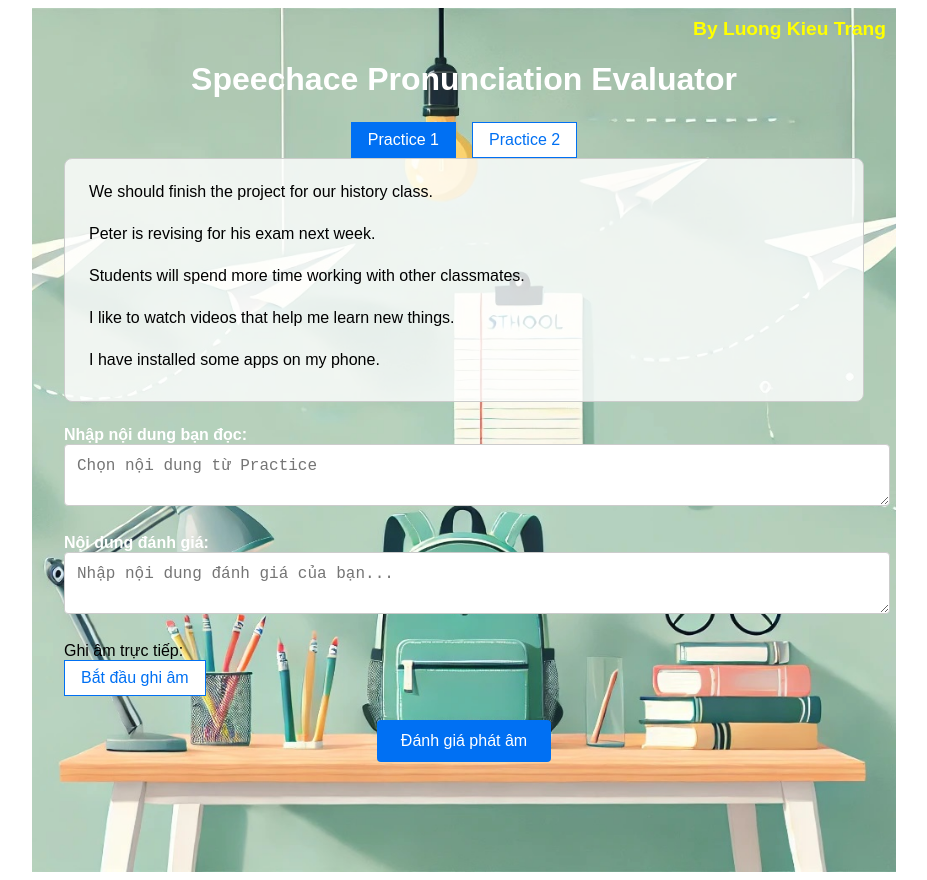
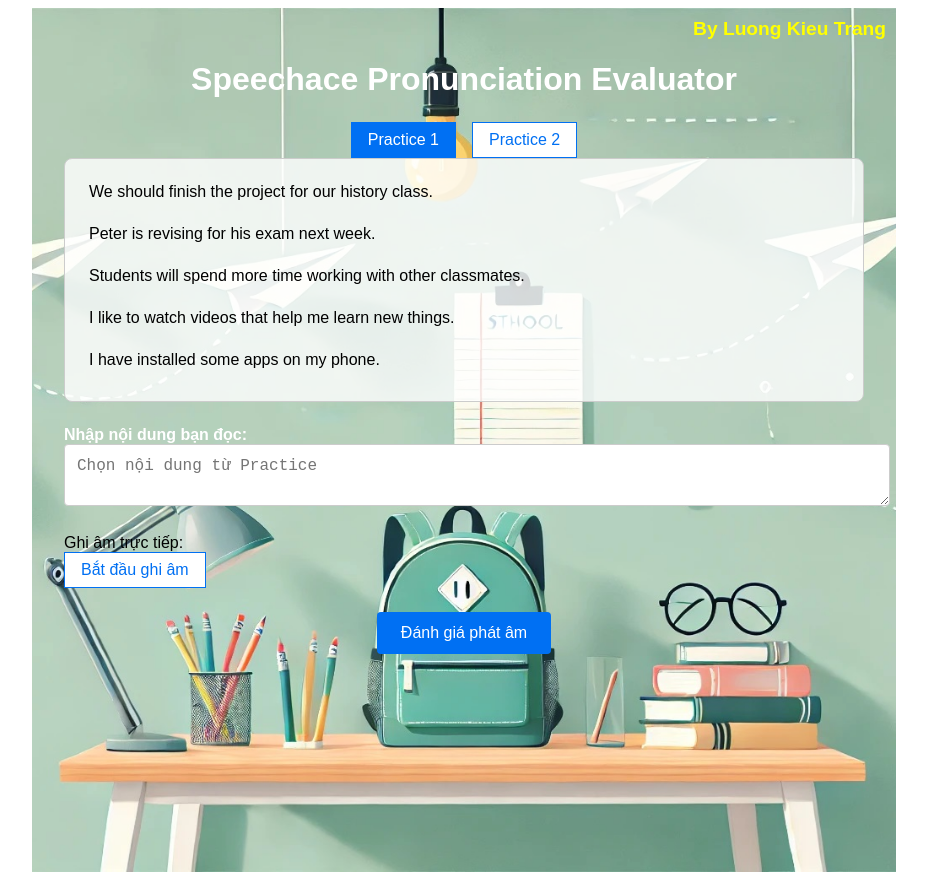
Before and after one commit to kavirlltran/speechace-evaluator, a Next.js app: page / in a window 1280 px wide. Shown: the whole page, without its empty margins (176-1103 px from the left). Built offline with nearby package versions, Linux system fonts and the light colour scheme.

Commit message:
Xóa textbox 'Nội dung đánh giá:' và cập nhật giao diện cho phần đánh giá tự động

```diff
--- a/pages/index.js
+++ b/pages/index.js
@@ -41,7 +41,6 @@
     const wordClean = wordObj.word.toLowerCase();
     // Nhóm normal: từ không có dấu nhấn trong bản gốc
     if (normalWords.includes(wordClean)) {
-      // Ngưỡng đánh giá cho normal (có thể điều chỉnh)
       if (wordObj.quality_score < 40) {
         normalIssues.incorrect.push(wordObj.word);
       } else if (wordObj.quality_score < 70) {
@@ -60,7 +59,6 @@
           }
         });
         const avgStress = count > 0 ? sumStress / count : 100;
-        // Ngưỡng đánh giá cho stressed (có thể điều chỉnh)
         if (avgStress < 70) {
           stressedIssues.incorrect.push(wordObj.word);
         } else if (avgStress < 85) {
@@ -166,8 +164,6 @@
   const [audioBlob, setAudioBlob] = useState(null);
   const [audioUrl, setAudioUrl] = useState(null);
   const [loading, setLoading] = useState(false);
-  // State cho nội dung đánh giá (textbox đánh giá)
-  const [evaluationContent, setEvaluationContent] = useState("");
 
   const mediaRecorderRef = useRef(null);
   const audioChunksRef = useRef([]);
@@ -187,10 +183,6 @@
 
   const handleTextChange = (e) => {
     setText(e.target.value);
-  };
-
-  const handleEvaluationContentChange = (e) => {
-    setEvaluationContent(e.target.value);
   };
 
   const startRecording = async () => {
@@ -329,15 +321,6 @@
         />
       </div>
 
-      <div className="evaluation-textbox">
-        <label>Nội dung đánh giá:</label>
-        <textarea
-          value={evaluationContent}
-          onChange={handleEvaluationContentChange}
-          placeholder="Nhập nội dung đánh giá của bạn..."
-        />
-      </div>
-
       <div className="recording-section">
         <label>Ghi âm trực tiếp:</label>
         <div className="recording-buttons">
@@ -438,7 +421,6 @@
         .textbox-container {
           margin-bottom: 1.5rem;
           text-align: left;
-          /* Xóa nền trắng */
           background: none;
           padding: 0;
           border-radius: 0;
@@ -459,34 +441,9 @@
           border-color: #0070f3;
           outline: none;
         }
-        .evaluation-textbox {
-          margin-bottom: 1.5rem;
-          text-align: left;
-          /* Giữ nền trắng cho textbox đánh giá nếu cần */
-          background: none;
-          padding: 0;
-          border-radius: 0;
-        }
-        .evaluation-textbox label {
-          font-weight: bold;
-          color: #fff;
-        }
-        .evaluation-textbox textarea {
-          width: 100%;
-          padding: 0.75rem;
-          border: 1px solid #ccc;
-          border-radius: 4px;
-          font-size: 1rem;
-          transition: border-color 0.3s;
-        }
-        .evaluation-textbox textarea:focus {
-          border-color: #0070f3;
-          outline: none;
-        }
         .recording-section {
           margin-bottom: 1.5rem;
           text-align: left;
-          /* Xóa nền trắng */
           background: none;
           padding: 0;
           border-radius: 0;
@@ -534,7 +491,6 @@
           padding: 1rem;
           border: 1px solid #ddd;
           border-radius: 4px;
-          /* Thêm nền trắng cho phần đánh giá tự động */
           background: #fff;
           font-size: 1.4rem;
           white-space: pre-wrap;
```
